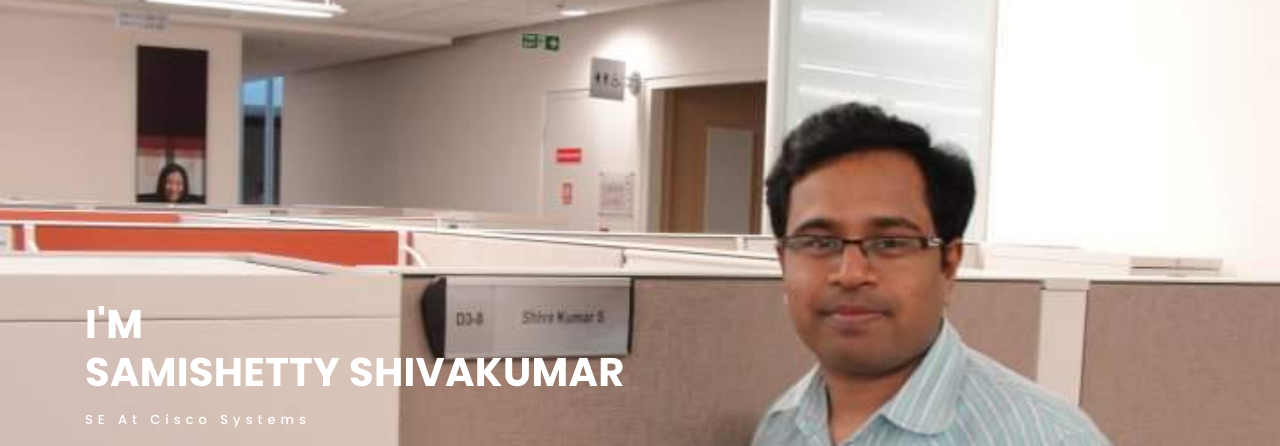
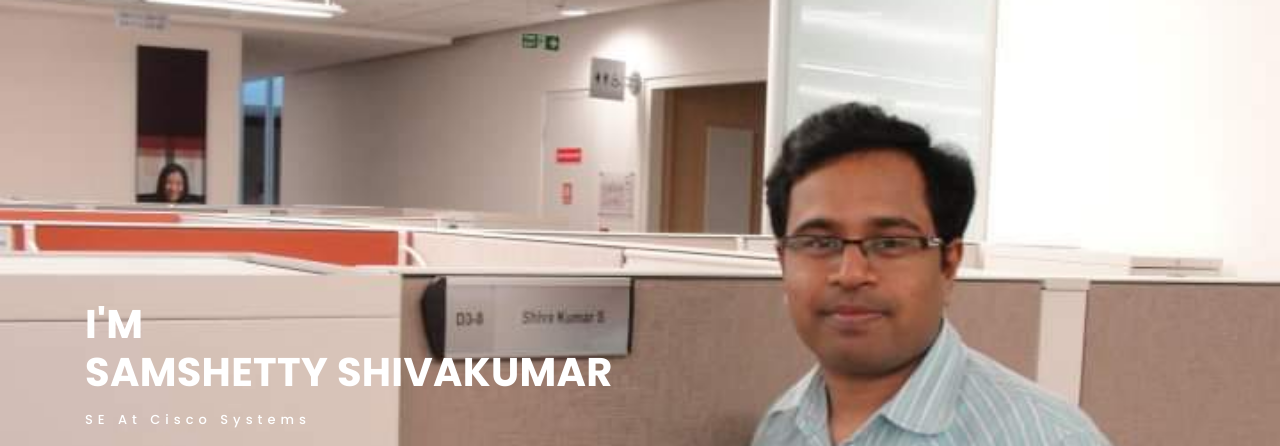
Before and after one commit to carrerinfo/shivase, a plain HTML site: page index.html in a window 1280 px wide. Shown: the top 446 px of the page. Drawn offline with nearby package versions, Linux system fonts and the light colour scheme; files whose address does not match are found by name; a web font is replaced by a local one.

Commit message:
update index.html

```diff
--- a/index.html
+++ b/index.html
@@ -74,7 +74,7 @@
 
     <div class="container">
       <div class="header-content">
-          <h1>I'm<br> Samishetty ShivaKumar<span class="typed"></span></h1>
+          <h1>I'm<br> Samshetty ShivaKumar<span class="typed"></span></h1>
           <p>SE at Cisco Systems</p>
           <ul class="list-unstyled list-social">
           <li><a href="#"><i class="ion-social-facebook"></i></a></li>
```
